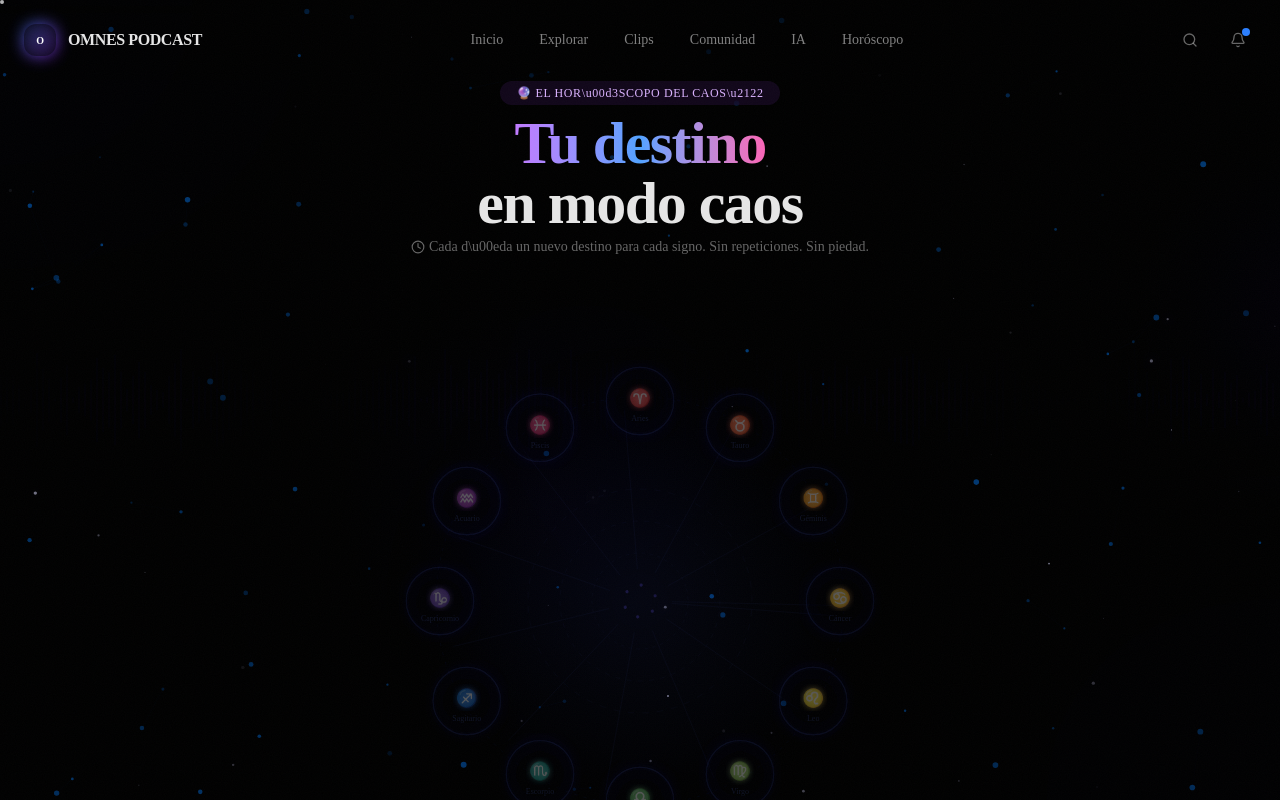
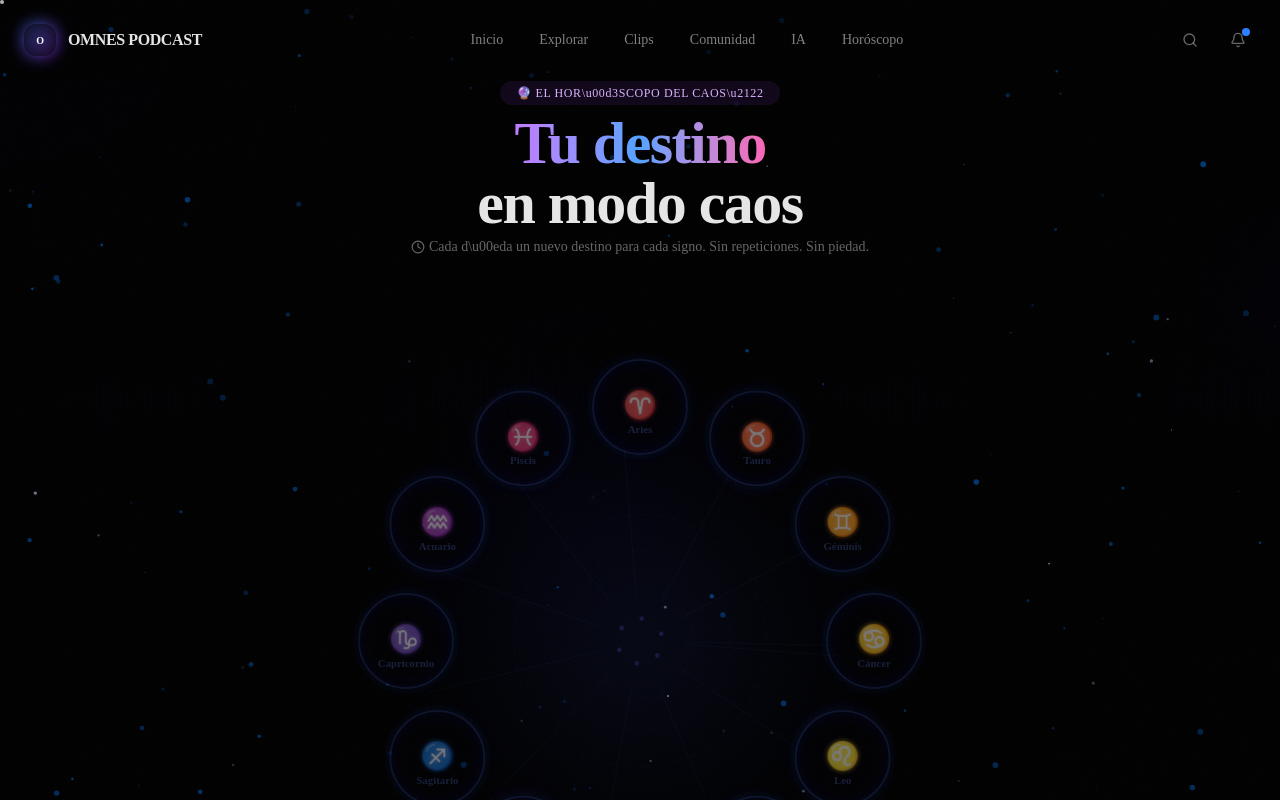
Before and after one commit to adminomnes/omnes-podcast, a Next.js app: page /horoscope in a window 1280 px wide. Shown: the top 800 px of the page. Built offline with nearby package versions, Linux system fonts and the light colour scheme.

Commit message:
Fix zodiac wheel: larger nodes, correct SVG transform-origin, bigger text

```diff
--- a/src/components/horoscope/ZodiacWheel.tsx
+++ b/src/components/horoscope/ZodiacWheel.tsx
@@ -3,27 +3,21 @@
 import { useEffect, useRef, useState, useCallback } from "react"
 import { motion, AnimatePresence } from "framer-motion"
 import gsap from "gsap"
-import { SIGNS, SIGN_DATES } from "@/lib/horoscope/data"
+import { SIGNS } from "@/lib/horoscope/data"
 
 const CX = 400
 const CY = 400
-const RADIUS = 250
-const NODE_RADIUS = 42
-const DEG = (Math.PI * 2) / 12
+const RADIUS = 260
+const NODE_R = 52
 
-const ZODIAC_EMOJIS: Record<string, string> = {
+const ZODIAC_SYMBOLS: Record<string, string> = {
   Aries: "\u2648", Tauro: "\u2649", G\u00e9minis: "\u264a", C\u00e1ncer: "\u264b",
   Leo: "\u264c", Virgo: "\u264d", Libra: "\u264e", Escorpio: "\u264f",
   Sagitario: "\u2650", Capricornio: "\u2651", Acuario: "\u2652", Piscis: "\u2653",
 }
 
 interface Particle {
-  id: number
-  x: number
-  y: number
-  angle: number
-  distance: number
-  color: string
+  id: number; x: number; y: number; angle: number; dist: number; color: string
 }
 
 interface ZodiacWheelProps {
@@ -33,206 +27,183 @@ interface ZodiacWheelProps {
 
 export function ZodiacWheel({ onSelect, selectedSign }: ZodiacWheelProps) {
   const wheelRef = useRef<SVGGElement>(null)
+  const mandalaRef = useRef<SVGGElement>(null)
   const [particles, setParticles] = useState<Particle[]>([])
-  const currentRotation = useRef(0)
-  const [entered, setEntered] = useState(false)
+  const rot = useRef(0)
+  const [mounted, setMounted] = useState(false)
+
+  useEffect(() => { setMounted(true) }, [])
 
   useEffect(() => {
-    setEntered(true)
+    if (!mandalaRef.current) return
+    const lines = mandalaRef.current.querySelectorAll("line")
+    if (lines.length) {
+      gsap.to(lines, {
+        rotation: 360, svgOrigin: `${CX} ${CY}`,
+        duration: 60, repeat: -1, ease: "none",
+        stagger: { each: -0.5, from: "start" },
+      })
+    }
+    const circs = mandalaRef.current.querySelectorAll("circle")
+    if (circs.length) {
+      gsap.to(circs, {
+        rotation: -360, svgOrigin: `${CX} ${CY}`,
+        duration: 80, repeat: -1, ease: "none",
+        stagger: { each: -0.3, from: "start" },
+      })
+    }
   }, [])
 
-  const handleSignClick = useCallback(
-    (sign: string, index: number) => {
-      const targetAngle = -index * 30
-      const delta = ((targetAngle - currentRotation.current) % 360 + 540) % 360 - 180
-
+  const handleClick = useCallback((sign: string, i: number) => {
+    const target = -i * 30
+    const delta = ((target - rot.current) % 360 + 540) % 360 - 180
     if (wheelRef.current) {
       gsap.to(wheelRef.current, {
-          rotation: currentRotation.current + delta,
+        rotation: rot.current + delta,
         svgOrigin: `${CX} ${CY}`,
         duration: 1.5,
         ease: "power4.inOut",
       })
-        currentRotation.current += delta
+      rot.current += delta
     }
 
-      const angleRad = (index * 30 - 90) * (Math.PI / 180)
-      const px = CX + Math.cos(angleRad) * (RADIUS + 20)
-      const py = CY + Math.sin(angleRad) * (RADIUS + 20)
-
-      const newParticles: Particle[] = []
-      for (let i = 0; i < 24; i++) {
-        const a = (Math.PI * 2 * i) / 24 + Math.random() * 0.3
-        newParticles.push({
-          id: Date.now() + i,
-          x: px,
-          y: py,
-          angle: a,
-          distance: 40 + Math.random() * 120,
-          color: ["#a78bfa", "#818cf8", "#c084fc", "#60a5fa", "#e879f9"][Math.floor(Math.random() * 5)],
-        })
+    const a = (i * 30 - 90) * (Math.PI / 180)
+    const px = CX + Math.cos(a) * (RADIUS + 40)
+    const py = CY + Math.sin(a) * (RADIUS + 40)
+    const cols = ["#a78bfa","#818cf8","#c084fc","#60a5fa","#e879f9"]
+    const ps: Particle[] = []
+    for (let j = 0; j < 24; j++) {
+      const ang = (Math.PI * 2 * j) / 24 + Math.random() * 0.3
+      ps.push({ id: Date.now() + j, x: px, y: py, angle: ang, dist: 50 + Math.random() * 140, color: cols[j % 5] })
     }
-      setParticles(newParticles)
+    setParticles(ps)
     setTimeout(() => setParticles([]), 1000)
-
     setTimeout(() => onSelect(sign), 600)
-    },
-    [onSelect]
-  )
-
-  const mandalaRef = useRef<SVGGElement>(null)
-
-  useEffect(() => {
-    if (!mandalaRef.current) return
-    const lines = mandalaRef.current.querySelectorAll("line")
-    gsap.to(lines, {
-      rotation: 360,
-      svgOrigin: `${CX} ${CY}`,
-      duration: 60,
-      repeat: -1,
-      ease: "none",
-      stagger: { each: -0.5, from: "start" },
-    })
-    const circles = mandalaRef.current.querySelectorAll("circle")
-    gsap.to(circles, {
-      rotation: -360,
-      svgOrigin: `${CX} ${CY}`,
-      duration: 80,
-      repeat: -1,
-      ease: "none",
-      stagger: { each: -0.3, from: "start" },
-    })
-  }, [])
+  }, [onSelect])
 
   return (
     <div className="relative flex items-center justify-center">
-      <svg viewBox="0 0 800 800" className="size-full max-h-[80vh] max-w-[800px]">
+      <svg viewBox="0 0 800 800" className="size-full max-h-[90vh] max-w-[800px]">
         <defs>
-          <radialGradient id="wheelGlow" cx="50%" cy="50%" r="50%">
-            <stop offset="0%" stopColor="oklch(0.6 0.25 270 / 0.06)" />
+          <radialGradient id="wg" cx="50%" cy="50%" r="50%">
+            <stop offset="0%" stopColor="oklch(0.6 0.25 270 / 0.08)" />
             <stop offset="60%" stopColor="oklch(0.5 0.2 270 / 0.02)" />
             <stop offset="100%" stopColor="oklch(0 0 0 / 0)" />
           </radialGradient>
-          <filter id="glowBlue">
-            <feGaussianBlur stdDeviation="8" result="blur" />
-            <feMerge>
-              <feMergeNode in="blur" />
-              <feMergeNode in="SourceGraphic" />
-            </feMerge>
+          <filter id="gb" x="-50%" y="-50%" width="200%" height="200%">
+            <feGaussianBlur stdDeviation="6" result="b" />
+            <feMerge><feMergeNode in="b"/><feMergeNode in="SourceGraphic"/></feMerge>
           </filter>
-          <filter id="glowWhite">
-            <feGaussianBlur stdDeviation="4" result="blur" />
-            <feMerge>
-              <feMergeNode in="blur" />
-              <feMergeNode in="SourceGraphic" />
-            </feMerge>
+          <filter id="gw" x="-50%" y="-50%" width="200%" height="200%">
+            <feGaussianBlur stdDeviation="3" result="b" />
+            <feMerge><feMergeNode in="b"/><feMergeNode in="SourceGraphic"/></feMerge>
           </filter>
-          <filter id="glowViolet">
-            <feGaussianBlur stdDeviation="12" result="blur" />
-            <feMerge>
-              <feMergeNode in="blur" />
-              <feMergeNode in="SourceGraphic" />
-            </feMerge>
+          <filter id="gv" x="-50%" y="-50%" width="200%" height="200%">
+            <feGaussianBlur stdDeviation="10" result="b" />
+            <feMerge><feMergeNode in="b"/><feMergeNode in="SourceGraphic"/></feMerge>
           </filter>
         </defs>
 
-        <circle cx={CX} cy={CY} r={RADIUS + 80} fill="url(#wheelGlow)" />
+        <circle cx={CX} cy={CY} r={RADIUS + 100} fill="url(#wg)" />
 
+        {/* mandala */}
         <g ref={mandalaRef}>
           {Array.from({ length: 12 }).map((_, i) => {
-            const angle = (Math.PI * 2 * i) / 12
-            const r1 = 40
-            const r2 = RADIUS - 10
+            const a = (Math.PI * 2 * i) / 12
             return (
-              <line
-                key={`mandala-${i}`}
-                x1={CX + Math.cos(angle) * r1}
-                y1={CY + Math.sin(angle) * r1}
-                x2={CX + Math.cos(angle) * r2}
-                y2={CY + Math.sin(angle) * r2}
+              <line key={`ml-${i}`}
+                x1={CX + Math.cos(a) * 50}
+                y1={CY + Math.sin(a) * 50}
+                x2={CX + Math.cos(a) * (RADIUS - 15)}
+                y2={CY + Math.sin(a) * (RADIUS - 15)}
                 stroke="oklch(0.7 0.25 270 / 0.08)"
                 strokeWidth="0.5"
               />
             )
           })}
-          {Array.from({ length: 3 }).map((_, i) => (
-            <circle
-              key={`mandala-circle-${i}`}
-              cx={CX}
-              cy={CY}
-              r={60 + i * 40}
-              fill="none"
-              stroke="oklch(0.7 0.25 270 / 0.06)"
-              strokeWidth="0.5"
-              strokeDasharray={`${4 + i * 2} ${6 + i * 2}`}
+          {[60, 100, 140].map((r, i) => (
+            <circle key={`mc-${i}`} cx={CX} cy={CY} r={r}
+              fill="none" stroke="oklch(0.7 0.25 270 / 0.06)"
+              strokeWidth="0.5" strokeDasharray={`${4 + i * 2} ${6 + i * 2}`}
             />
           ))}
-          {Array.from({ length: 6 }).map((_, i) => (
-            <circle
-              key={`mandala-dot-${i}`}
-              cx={CX + Math.cos((Math.PI * 2 * i) / 6) * 20}
-              cy={CY + Math.sin((Math.PI * 2 * i) / 6) * 20}
-              r={2}
-              fill="oklch(0.7 0.3 280 / 0.15)"
+          {Array.from({ length: 6 }).map((_, i) => {
+            const a = (Math.PI * 2 * i) / 6
+            return (
+              <circle key={`md-${i}`}
+                cx={CX + Math.cos(a) * 25}
+                cy={CY + Math.sin(a) * 25}
+                r={2.5} fill="oklch(0.7 0.3 280 / 0.15)"
               />
-          ))}
+            )
+          })}
         </g>
 
-        <circle cx={CX} cy={CY} r={RADIUS + 5} fill="none" stroke="oklch(0.6 0.2 270 / 0.06)" strokeWidth="1" strokeDasharray="4 8">
-          <animateTransform
-            attributeName="transform"
-            type="rotate"
-            from={`0 ${CX} ${CY}`}
-            to={`360 ${CX} ${CY}`}
-            dur="120s"
-            repeatCount="indefinite"
+        {/* outer ring */}
+        <circle cx={CX} cy={CY} r={RADIUS + 5} fill="none"
+          stroke="oklch(0.6 0.2 270 / 0.06)" strokeWidth="1" strokeDasharray="4 8"
+        >
+          <animateTransform attributeName="transform" type="rotate"
+            from={`0 ${CX} ${CY}`} to={`360 ${CX} ${CY}`}
+            dur="120s" repeatCount="indefinite"
           />
         </circle>
 
+        {/* wheel */}
         <g ref={wheelRef}>
           {SIGNS.map((sign, i) => {
-            const angleRad = (i * 30 - 90) * (Math.PI / 180)
-            const x = CX + Math.cos(angleRad) * RADIUS
-            const y = CY + Math.sin(angleRad) * RADIUS
-            const isSelected = selectedSign === sign
+            const a = (i * 30 - 90) * (Math.PI / 180)
+            const x = CX + Math.cos(a) * RADIUS
+            const y = CY + Math.sin(a) * RADIUS
+            const sel = selectedSign === sign
 
             return (
               <motion.g
                 key={sign}
                 initial={{ opacity: 0, scale: 0 }}
                 animate={{
-                  opacity: entered ? (isSelected ? 1 : 0.4) : 0,
-                  scale: entered ? 1 : 0,
+                  opacity: mounted ? (sel ? 1 : 0.5) : 0,
+                  scale: mounted ? 1 : 0,
                 }}
                 transition={{ delay: 0.1 + i * 0.05, duration: 0.5, ease: "backOut" }}
-                whileHover={{ scale: 1.15 }}
-                onClick={() => handleSignClick(sign, i)}
+                onClick={() => handleClick(sign, i)}
                 className="cursor-pointer"
-                style={{ transformOrigin: `${x}px ${y}px` }}
+                style={{ transformOrigin: "center" }}
               >
                 <motion.ellipse
-                  cx={x}
-                  cy={y}
-                  rx={NODE_RADIUS + 4}
-                  ry={NODE_RADIUS + 4}
-                  fill="oklch(0.7 0.3 280 / 0.04)"
-                  filter="url(#glowViolet)"
+                  cx={x} cy={y}
+                  rx={NODE_R + 6} ry={NODE_R + 6}
+                  fill="oklch(0.7 0.3 280 / 0.04)" filter="url(#gv)"
                   animate={{
-                    ry: [NODE_RADIUS + 4, NODE_RADIUS + 8, NODE_RADIUS + 4],
-                    opacity: isSelected ? 0.8 : [0.3, 0.5, 0.3],
+                    ry: [NODE_R + 6, NODE_R + 12, NODE_R + 6],
+                    opacity: sel ? 0.8 : [0.3, 0.5, 0.3],
                   }}
                   transition={{ duration: 3 + (i % 3), repeat: Infinity, ease: "easeInOut" }}
+                  whileHover={{ scale: 1.12 }}
                 />
 
-                <circle cx={x} cy={y} r={NODE_RADIUS} fill="oklch(0.08 0.04 270 / 0.6)" stroke={isSelected ? "oklch(0.7 0.3 280 / 0.6)" : "oklch(0.6 0.2 270 / 0.2)"} strokeWidth="1.5" filter="url(#glowBlue)" />
+                <circle cx={x} cy={y} r={NODE_R}
+                  fill="oklch(0.08 0.04 270 / 0.6)"
+                  stroke={sel ? "oklch(0.7 0.3 280 / 0.6)" : "oklch(0.6 0.2 270 / 0.25)"}
+                  strokeWidth="2" filter="url(#gb)"
+                />
+                <circle cx={x} cy={y} r={NODE_R - 3}
+                  fill="oklch(0.08 0.04 270 / 0.4)"
+                  stroke={sel ? "oklch(0.8 0.3 280 / 0.3)" : "oklch(0.7 0.2 270 / 0.1)"}
+                  strokeWidth="0.5"
+                />
 
-                <circle cx={x} cy={y} r={NODE_RADIUS - 2} fill="oklch(0.08 0.04 270 / 0.4)" stroke={isSelected ? "oklch(0.8 0.3 280 / 0.3)" : "oklch(0.7 0.2 270 / 0.1)"} strokeWidth="0.5" />
-
-                <text x={x} y={y - 4} textAnchor="middle" dominantBaseline="central" fontSize="22" fontWeight="400" fill={isSelected ? "oklch(0.85 0.3 280)" : "oklch(0.7 0.2 270 / 0.7)"} filter="url(#glowWhite)">
-                  {ZODIAC_EMOJIS[sign]}
+                <text x={x} y={y - 2} textAnchor="middle" dominantBaseline="central"
+                  fontSize="30" fill={sel ? "oklch(0.85 0.3 280)" : "oklch(0.75 0.2 270 / 0.8)"}
+                  filter="url(#gw)"
+                >
+                  {ZODIAC_SYMBOLS[sign]}
                 </text>
 
-                <text x={x} y={y + 22} textAnchor="middle" dominantBaseline="central" fontSize="10" fontWeight="500" fill={isSelected ? "oklch(0.8 0.2 280 / 0.7)" : "oklch(0.6 0.15 270 / 0.4)"}>
+                <text x={x} y={y + 24} textAnchor="middle" dominantBaseline="central"
+                  fontSize="12" fontWeight="600"
+                  fill={sel ? "oklch(0.8 0.2 280 / 0.8)" : "oklch(0.6 0.15 270 / 0.5)"}
+                >
                   {sign}
                 </text>
               </motion.g>
@@ -240,21 +211,18 @@ export function ZodiacWheel({ onSelect, selectedSign }: ZodiacWheelProps) {
           })}
         </g>
 
+        {/* particles */}
         <AnimatePresence>
           {particles.map((p) => {
-            const endX = p.x + Math.cos(p.angle) * p.distance
-            const endY = p.y + Math.sin(p.angle) * p.distance
+            const ex = p.x + Math.cos(p.angle) * p.dist
+            const ey = p.y + Math.sin(p.angle) * p.dist
             return (
-              <motion.circle
-                key={p.id}
-                cx={p.x}
-                cy={p.y}
-                r={2}
-                fill={p.color}
-                initial={{ cx: p.x, cy: p.y, opacity: 1, r: 2 }}
-                animate={{ cx: endX, cy: endY, opacity: 0, r: 0.5 }}
+              <motion.circle key={p.id}
+                cx={p.x} cy={p.y} r={3} fill={p.color} filter="url(#gw)"
+                initial={{ cx: p.x, cy: p.y, opacity: 1, r: 3 }}
+                animate={{ cx: ex, cy: ey, opacity: 0, r: 0.5 }}
                 exit={{ opacity: 0 }}
-                transition={{ duration: 0.8, ease: "easeOut" }}
+                transition={{ duration: 0.9, ease: "easeOut" }}
               />
             )
           })}
```
Lines whose indentation alone changed are shown as unchanged.
